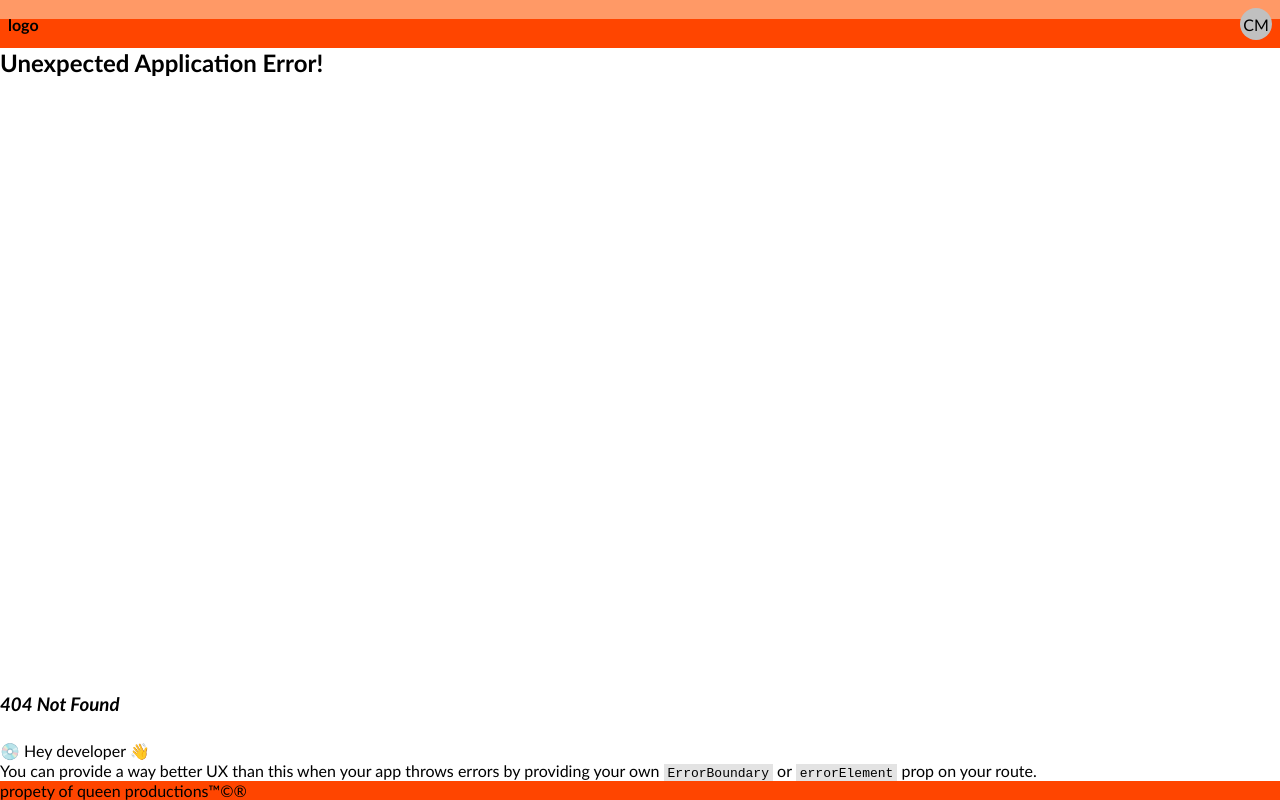
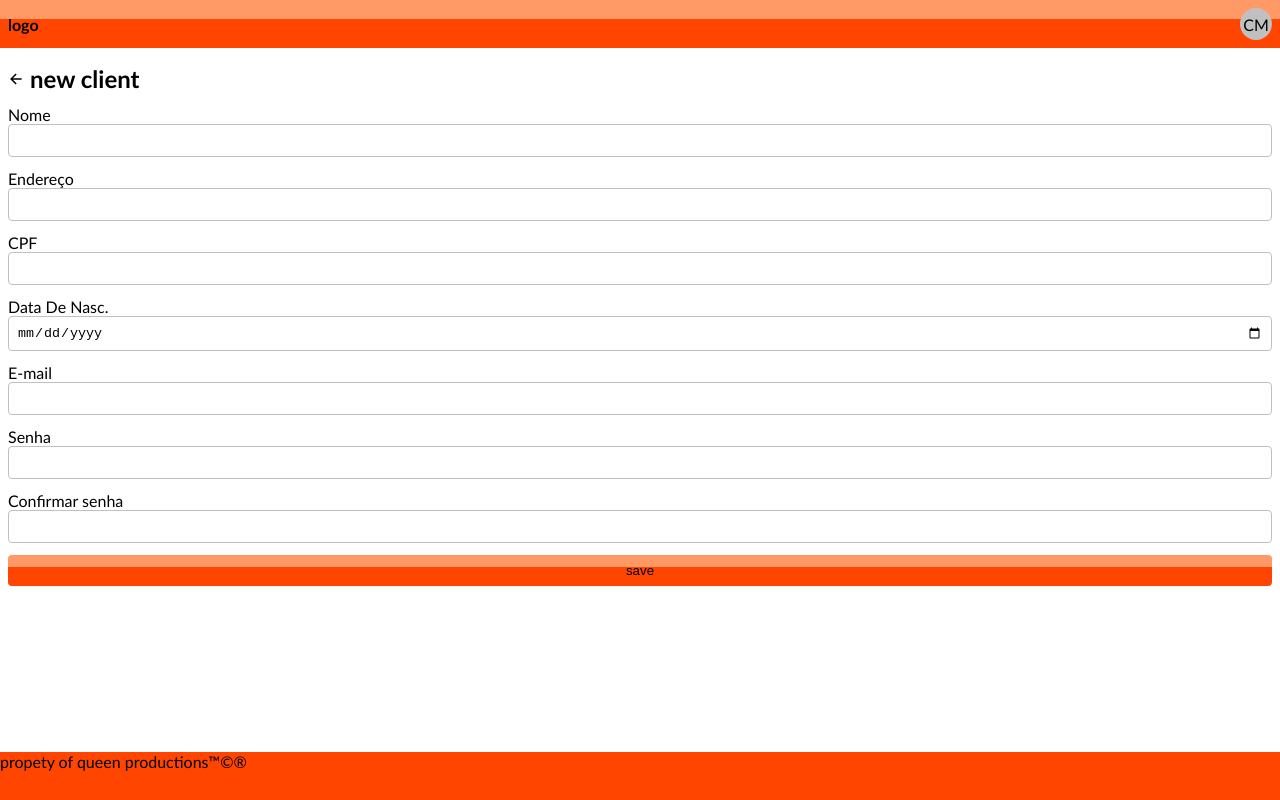
Before and after one commit to fezin4472/aulas_aplicativo_pwa, a React (Vite) app: page /register in a window 1280 px wide. Before the commit this address had no page. Built offline with nearby package versions, Linux system fonts and the light colour scheme; the HTML template or start-up script is replaced by a standard one.

Commit message:
add stuff

```diff
--- a/package.json
+++ b/package.json
@@ -13,7 +13,8 @@
     "react": "^19.2.8",
     "react-dom": "^19.2.8",
     "react-icons": "^5.7.0",
-    "react-router-dom": "^6.30.6"
+    "react-router-dom": "^6.30.6",
+    "react-toastify": "^11.2.0"
   },
   "devDependencies": {
     "@eslint/js": "^10.0.1",
--- a/src/App.jsx
+++ b/src/App.jsx
@@ -2,6 +2,8 @@ import './App.css'
 import Header from './komponenten/Header/Header'
 import Footer from './komponenten/Footer/Footer'
 import Roteador from './ROTEADOR';
+import 'react-toastify/dist/ReactToastify.css'
+import { ToastContainer } from 'react-toastify';
 
 function App() {
   return (
@@ -9,6 +11,7 @@ function App() {
       <Header />
       <Roteador />
       <Footer />
+      <ToastContainer />
     </>
   );
 }
--- a/src/ROTEADOR.jsx
+++ b/src/ROTEADOR.jsx
@@ -3,6 +3,7 @@ import PAGEPRODUCTSLIST from "./pages/PageProductsList/PageProductsList";
 
 import { createBrowserRouter, RouterProvider } from "react-router-dom";
 import PAGETASKSLIST from "./pages/PageTasksList/PageTasksList";
+import REGISTERPAGE from "./pages/RegisterPage/RegisterPage";
 
 
 const roteador = createBrowserRouter([
@@ -18,6 +19,10 @@ const roteador = createBrowserRouter([
         path: "tasks-list",
         element: <PAGETASKSLIST />,
     },
+    {
+        path: "register",
+        element: <REGISTERPAGE />
+    }
 ]);
 
 function Roteador() {
--- /dev/null
+++ b/src/Services/localstorage.service.js
@@ -0,0 +1,12 @@
+function SEARCHONLOCALSTORAGE(key) {
+    const value = localStorage.getItem(key);
+    if(value){
+        return JSON.parse(value);
+    };
+};
+
+function SAVEONLOCALSTORAGE (key, value) {
+    localStorage.setItem(key, JSON.stringify(value))
+};
+
+export { SEARCHONLOCALSTORAGE, SAVEONLOCALSTORAGE };
--- a/src/pages/HomePage/HomePage.jsx
+++ b/src/pages/HomePage/HomePage.jsx
@@ -23,6 +23,12 @@ function HOMEPAGE() {
             >
                 TASKS LIST
             </Botaocustomizado>
+            <Botaocustomizado
+                type="primary"
+                onClick={() => navigate('/register')}
+            >
+                REGISTER
+            </Botaocustomizado>
         </Main>
     );
 }
--- a/src/pages/PageTasksList/PageTasksList.jsx
+++ b/src/pages/PageTasksList/PageTasksList.jsx
@@ -4,10 +4,12 @@ import Main from '../../komponenten/Voornaamst/Main'
 import CampoCustomizado from '../../komponenten/CampoCustomizado/CampoCustomizado';
 import { IoTrashSharp } from "react-icons/io5";
 import './PageTasksList.css'
+import { SAVEONLOCALSTORAGE, SEARCHONLOCALSTORAGE } from '../../Services/localstorage.service';
+import { toast, Zoom } from 'react-toastify';
 
 function PAGETASKSLIST() {
     const [taskDescription, setTaskDescription] = useState("");
-    const [tasks, setTasks] = useState([]);
+    const [tasks, setTasks] = useState(SEARCHONLOCALSTORAGE("tasks") || []);
 
     const addTask = () => {
         if(taskDescription.trim()) {
@@ -15,10 +17,13 @@ function PAGETASKSLIST() {
                 id: Date.now(),
                 description: taskDescription
             }
-            setTasks([...tasks, newTask]);
+            const uptatedTasks = [...tasks, newTask];
+            setTasks(uptatedTasks);
             setTaskDescription("");
+            SAVEONLOCALSTORAGE("tasks", uptatedTasks);
+            toast.success("task added", {theme: "colored", transition: Zoom})
         }else{
-            alert("OBRIGATORY FILL")
+            toast.warn("OBRIGATORY FILL", {theme: "colored", transition: Zoom});
         }
     };
 
@@ -26,8 +31,10 @@ function PAGETASKSLIST() {
         if(confirm("you'll remove this task, you sure question mark")){
             const uptatedTasks = tasks.filter((item) => item.id !== id);
             setTasks(uptatedTasks);
+            SAVEONLOCALSTORAGE("tasks", uptatedTasks);
+            toast.success("task removed", {theme: "colored", transition: Zoom})
         }
-    }
+    };
 
     return (
         <Main title="TASKS LIST" returnTo="/">
--- /dev/null
+++ b/src/pages/RegisterPage/RegisterPage.jsx
@@ -0,0 +1,76 @@
+import { useState } from "react"
+import Main from "../../komponenten/Voornaamst/Main";
+import CampoCustomizado from "../../komponenten/CampoCustomizado/CampoCustomizado"
+import Botaocustomizado from "../../komponenten/BotaoCustomizado/BotaoCustomizado";
+import { formatWithMask, MASK_CPF } from "../../utils/formatWithMask";
+
+function REGISTERPAGE() {
+    const {name, setName} = useState("");
+    const {address, setAddress} = useState("");
+    const {cpf, setCPF} = useState("");
+    const {birthdate, setBirthdate} = useState("");
+    const {email, setEmail} = useState("");
+    const {password, setPassword} = useState("");
+
+    const save = () => {
+        const client = {
+            name,
+            address,
+            cpf,
+            birthdate,
+            email,
+            password,
+        };
+        console.log(client);
+    }
+
+    return (
+        <Main title="new client" returnTo="/">
+            <CampoCustomizado
+                label="Nome"
+                value={name}
+                onChange={(e) => setName(e.target.value)}
+            />
+            <CampoCustomizado
+                label="Endereço"
+                value={address}
+                onChange={(e) => setAddress(e.target.value)}
+            />
+            <CampoCustomizado
+                label="CPF"
+                type="number"
+                value={cpf}
+                onChange={(e) => setCPF(formatWithMask(e.target.value, MASK_CPF))}
+            />
+            <CampoCustomizado
+                label="Data De Nasc."
+                type="date"
+                value={birthdate}
+                onChange={(e) => setBirthdate(e.target.value)}
+            />
+            <CampoCustomizado
+                label="E-mail"
+                value={email}
+                onChange={(e) => setEmail(e.target.value)}
+            />
+            <CampoCustomizado
+                label="Senha"
+                type="password"
+                value={password}
+                onChange={(e) => setPassword(e.target.value)}
+            />
+            <CampoCustomizado
+                label="Confirmar senha"
+                type="password"
+                value={password}
+                onChange={(e) => setPassword(e.target.value)}
+            />
+
+            <Botaocustomizado type="primary" onClick={save}>
+                save
+            </Botaocustomizado>
+        </Main>
+    )
+}
+
+export default REGISTERPAGE;
--- /dev/null
+++ b/src/utils/formatWithMask.js
@@ -0,0 +1,18 @@
+export const formatWithMask = (value, mask) => {
+    if (!value) return "";
+    let numericValue = value.replace(/[\D]/g, "");
+    let maskedValue = "";
+    let valueIndex = 0;
+    for (let i = 0; i < mask.length; i++) {
+        if (mask[i] === "#") {
+            maskedValue += numericValue[valueIndex] || "";
+            valueIndex++;
+        } else {
+           maskedValue += mask[i];
+        }
+        if (valueIndex >= numericValue.length) break;
+    }
+    return maskedValue;
+};
+
+export const MASK_CPF = "###.###.###-##";
```
Also changed, not shown: 1 other file (tests, documents, lock files or other folders).
